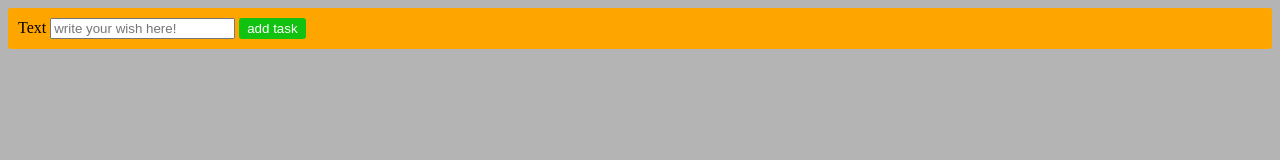
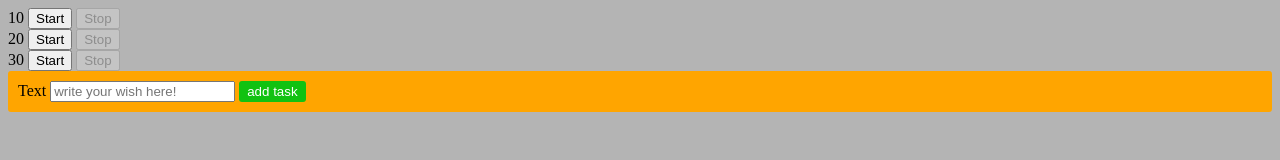
Before and after one commit to KomaNatoR/gregory-todo-npm, a website built with Parcel: page src/index.html in a window 1280 px wide. Built offline with nearby package versions, Linux system fonts and the light colour scheme.

Commit message:
add timers

```diff
--- a/package.json
+++ b/package.json
@@ -20,6 +20,7 @@
   "dependencies": {
     "basiclightbox": "^5.0.4",
     "modern-normalize": "^1.1.0",
+    "moment": "^2.29.4",
     "uuid": "^9.0.0"
   },
   "devDependencies": {
--- a/src/index.html
+++ b/src/index.html
@@ -61,6 +61,8 @@
 
 <body style="background-color: rgb(180, 180, 180)">
   <div id="timer-1"></div>
+  <div id="timer-2"></div>
+  <div id="timer-3"></div>
 
   <!-- Add gallery items to this list -->
   <form class="form">
--- a/src/js/index.js
+++ b/src/js/index.js
@@ -1,2 +1,2 @@
 import './todos.js';
-import './timer';
+import './timers';
--- a/src/js/timer.js
+++ b/src/js/timer.js
@@ -1,9 +1,40 @@
 console.log('hello');
 
 const getTimerTemplate = () => `
-<div>
-    <span></span>
-    <button></button>
-    <button></button>
-</div>
-`;
+<div class="timer">
+    <span class="value">yyyy-mm-dd hh:mm:ss</span>
+    <button data-action="start">Start</button>
+    <button data-action="stop" disabled>Stop</button>
+</div>`;
+
+export class Timer {
+    constructor({ selector, value =1 }) {
+        this.value = value;
+        this.parent = document.querySelector(selector);
+        this.parent.insertAdjacentHTML('beforeend', getTimerTemplate());
+
+        this.valueSpan = this.parent.querySelector('.value');
+        this.startButton = this.parent.querySelector('[data-action="start"]');
+        this.stopButton = this.parent.querySelector('[data-action="stop"]');
+
+        this.startButton.addEventListener('click', this.start.bind(this));
+        this.stopButton.addEventListener('click', this.stop.bind(this));
+
+        this.render();
+    }
+
+    render() {
+        this.valueSpan.textContent = this.value;
+        this.value += 1;
+    }
+    start() {
+        this.timerId = setInterval(this.render.bind(this), 1000);
+        this.startButton.setAttribute('disabled', true);
+        this.stopButton.removeAttribute('disabled');
+    }
+    stop() {
+        clearInterval(this.timerId);
+        this.startButton.removeAttribute('disabled');
+        this.stopButton.setAttribute('disabled', true);
+    }
+};
--- /dev/null
+++ b/src/js/timers.js
@@ -0,0 +1,5 @@
+import {Timer} from './Timer';
+
+const timer1 = new Timer({ selector: '#timer-1', value: 10 });
+const timer2 = new Timer({ selector: '#timer-2', value: 20 });
+const timer3 = new Timer({selector: '#timer-3', value: 30});
--- a/src/js/todos.js
+++ b/src/js/todos.js
@@ -1,5 +1,6 @@
 import * as basicLightbox from 'basiclightbox';
 import { v4 as uuidv4 } from 'uuid';
+import moment from 'moment';
 
 import 'basiclightbox/dist/basicLightbox.min.css'
 
```
Also changed, not shown: 1 other file.
